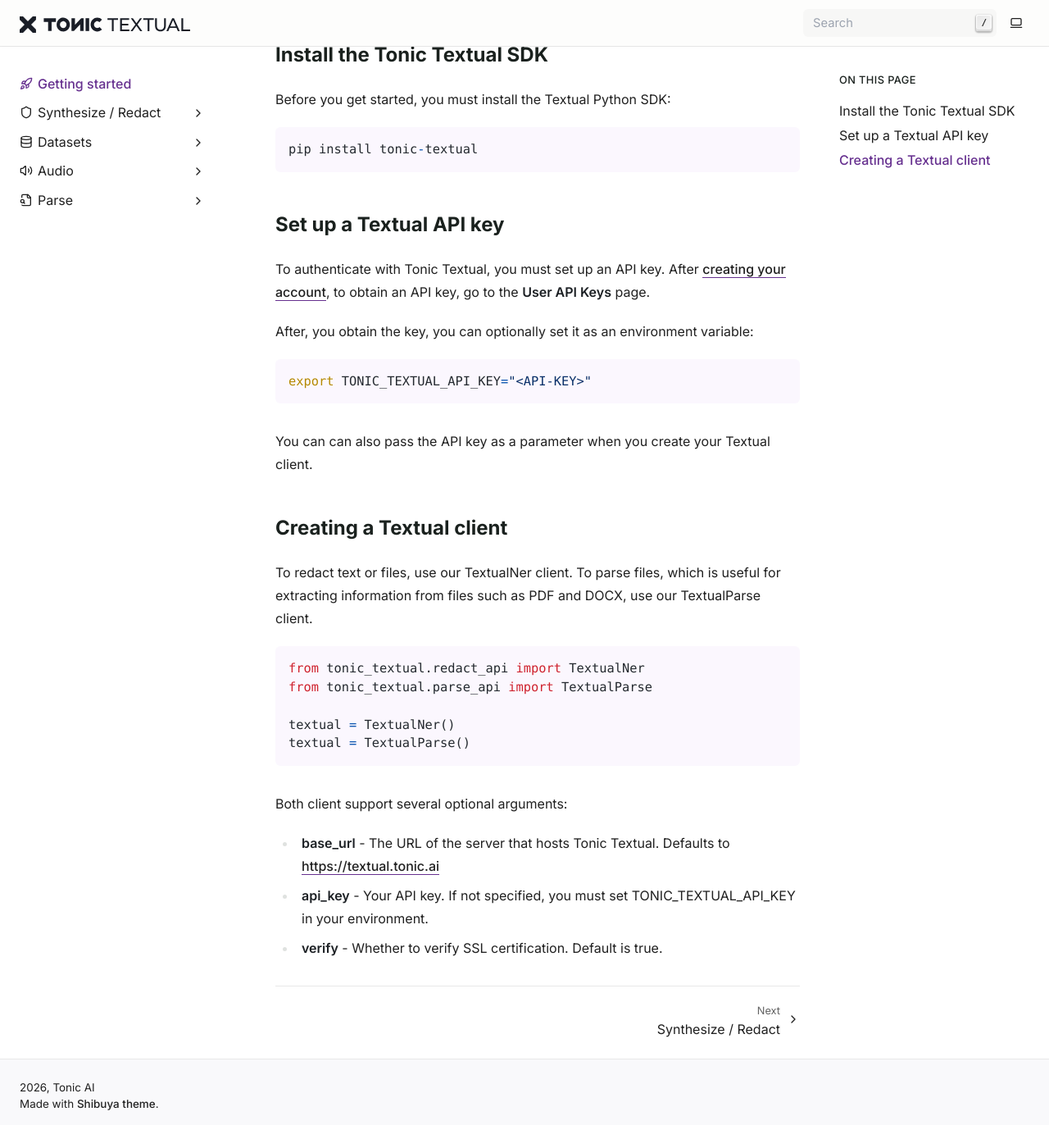
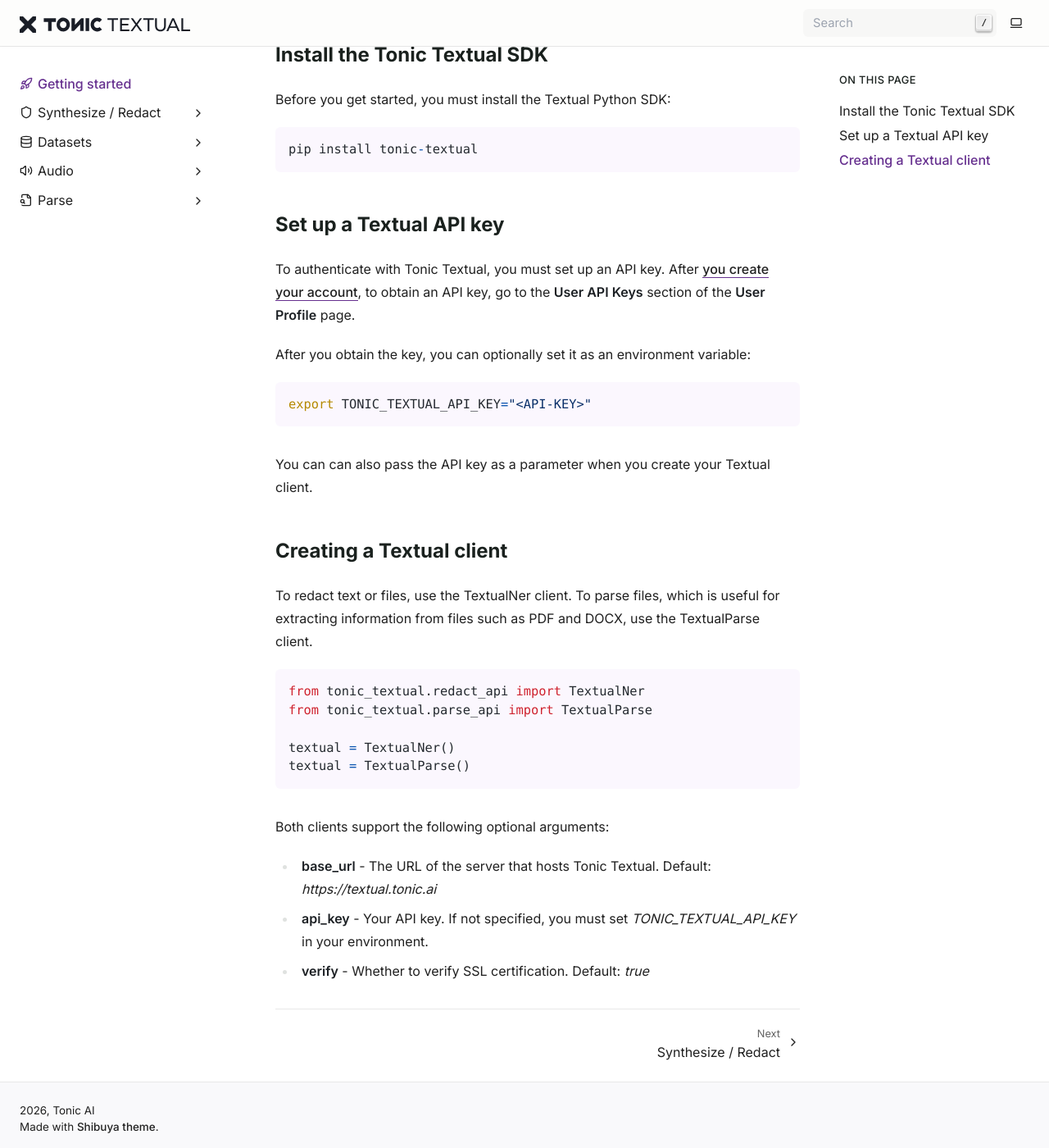
Before and after one commit to TonicAI/textual, a Sphinx documentation site: the page built from docs/source/index.rst, in a window 1280 px wide and 1400 px high, scrolled down 365 px. Shown: the whole window at 82% size. Built offline with Sphinx 7.4.7, drawn with Linux system fonts in a browser that asks for light colours; before the commit the page ends 1737 px from its top, so only the background shows below that.

Commit message:
Text edits.

```diff
--- a/docs/source/index.rst
+++ b/docs/source/index.rst
@@ -26,9 +26,9 @@ Before you get started, you must install the Textual Python SDK:
 
 Set up a Textual API key
 ------------------------
-To authenticate with Tonic Textual, you must set up an API key. After |signup_link|, to obtain an API key, go to the **User API Keys** page.
+To authenticate with Tonic Textual, you must set up an API key. After |signup_link|, to obtain an API key, go to the **User API Keys** section of the **User Profile** page.
 
-After, you obtain the key, you can optionally set it as an environment variable:
+After you obtain the key, you can optionally set it as an environment variable:
 
 .. code-block:: bash
 
@@ -40,7 +40,7 @@ You can can also pass the API key as a parameter when you create your Textual cl
 Creating a Textual client
 --------------------------
 
-To redact text or files, use our TextualNer client. To parse files, which is useful for extracting information from files such as PDF and DOCX, use our TextualParse client.
+To redact text or files, use the TextualNer client. To parse files, which is useful for extracting information from files such as PDF and DOCX, use the TextualParse client.
 
 .. code-block:: python
 
@@ -50,14 +50,14 @@ To redact text or files, use our TextualNer client. To parse files, which is use
     textual = TextualNer()
     textual = TextualParse()
 
-Both client support several optional arguments:
+Both clients support the following optional arguments:
 
-* **base_url** - The URL of the server that hosts Tonic Textual. Defaults to https://textual.tonic.ai
+* **base_url** - The URL of the server that hosts Tonic Textual. Default: `https://textual.tonic.ai`
 
-* **api_key** - Your API key. If not specified, you must set TONIC_TEXTUAL_API_KEY in your environment.
+* **api_key** - Your API key. If not specified, you must set `TONIC_TEXTUAL_API_KEY` in your environment.
 
-* **verify** - Whether to verify SSL certification. Default is true.
+* **verify** - Whether to verify SSL certification. Default: `true`
 
 .. |signup_link| raw:: html
 
-   <a href="https://textual.tonic.ai/signup" target="_blank">creating your account</a>
+   <a href="https://textual.tonic.ai/signup" target="_blank">you create your account</a>
```
